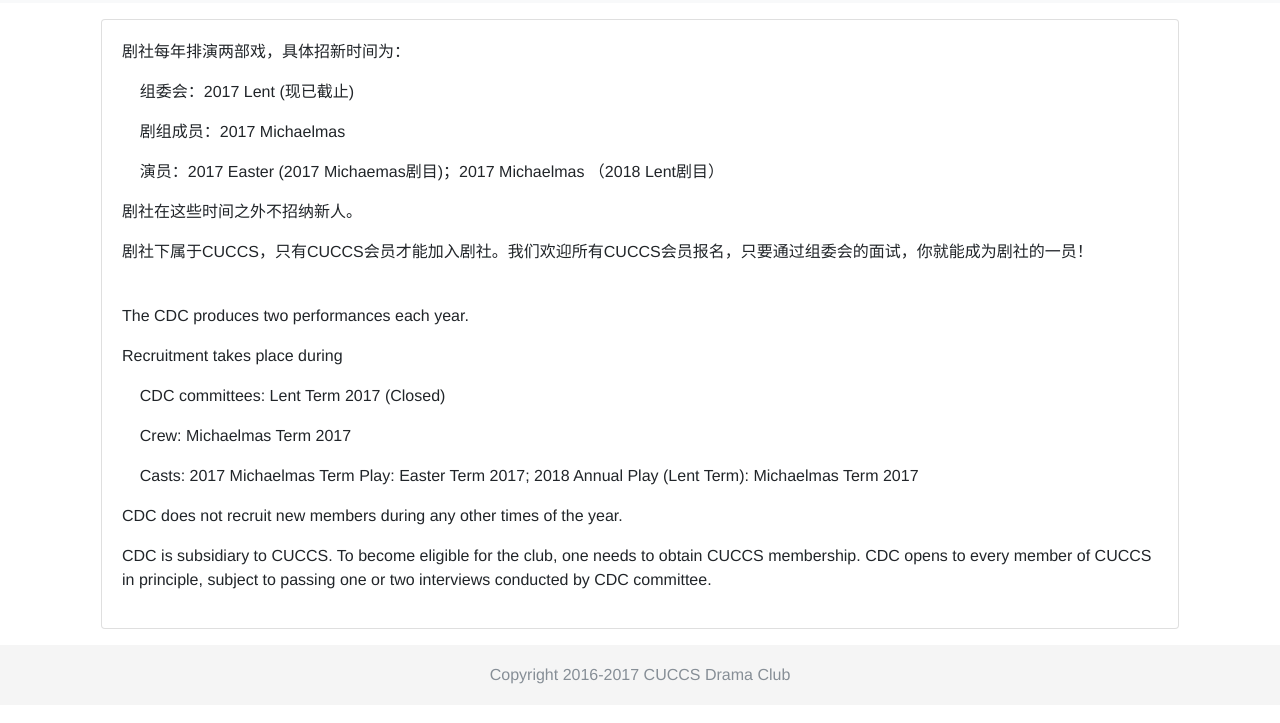
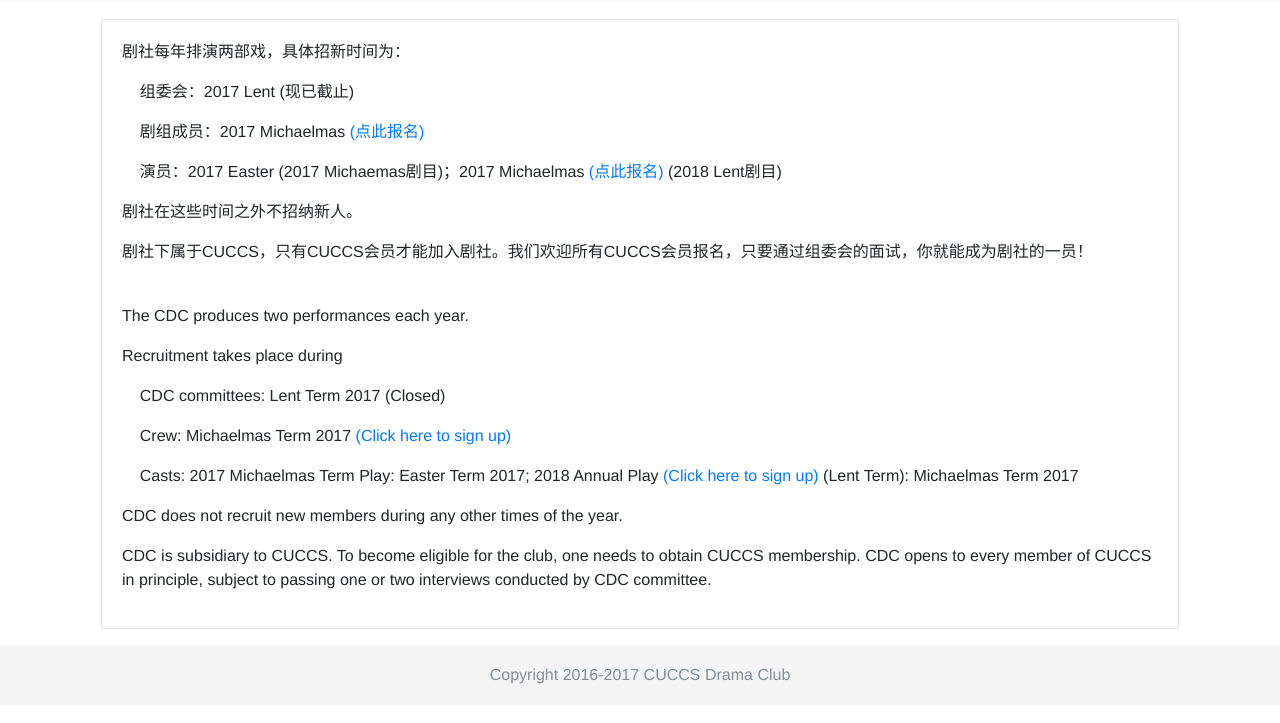
Before and after one commit to huiyaozheng/CUCCSDC_Website, a plain HTML site: page joinus.html in a window 1280 px wide. Shown: the part 77-800 px from the top of the page. Drawn offline with nearby package versions, Linux system fonts and the light colour scheme.

Commit message:
Updated recruitment link

```diff
--- a/joinus.html
+++ b/joinus.html
@@ -54,16 +54,16 @@
             <div class="card-body">
                 <p>剧社每年排演两部戏，具体招新时间为：</p>
                 <p>&nbsp;&nbsp;&nbsp;&nbsp;组委会：2017 Lent (现已截止)</p>
-                <p>&nbsp;&nbsp;&nbsp;&nbsp;剧组成员：2017 Michaelmas</p>
-                <p>&nbsp;&nbsp;&nbsp;&nbsp;演员：2017 Easter (2017 Michaemas剧目)；2017 Michaelmas （2018 Lent剧目）</p>
+                <p>&nbsp;&nbsp;&nbsp;&nbsp;剧组成员：2017 Michaelmas <a href="https://docs.google.com/forms/d/e/1FAIpQLSckPiWhKZiOzuVpGr_mamKOdKaXQv5o7q8nw6upZw4fNalKsg/viewform?usp=sf_link">(点此报名)</a></p>
+                <p>&nbsp;&nbsp;&nbsp;&nbsp;演员：2017 Easter (2017 Michaemas剧目)；2017 Michaelmas <a href="https://docs.google.com/forms/d/e/1FAIpQLSckPiWhKZiOzuVpGr_mamKOdKaXQv5o7q8nw6upZw4fNalKsg/viewform?usp=sf_link">(点此报名)</a> (2018 Lent剧目)</p>
                 <p>剧社在这些时间之外不招纳新人。</p>
                 <p>剧社下属于CUCCS，只有CUCCS会员才能加入剧社。我们欢迎所有CUCCS会员报名，只要通过组委会的面试，你就能成为剧社的一员！</p>
                 <br>
                 <p>The CDC produces two performances each year.</p>
                 <p>Recruitment takes place during</p>
                 <p>&nbsp;&nbsp;&nbsp;&nbsp;CDC committees: Lent Term 2017 (Closed)</p>
-                <p>&nbsp;&nbsp;&nbsp;&nbsp;Crew: Michaelmas Term 2017</p>
-                <p>&nbsp;&nbsp;&nbsp;&nbsp;Casts: 2017 Michaelmas Term Play: Easter Term 2017; 2018 Annual Play (Lent Term):
+                <p>&nbsp;&nbsp;&nbsp;&nbsp;Crew: Michaelmas Term 2017 <a href="https://docs.google.com/forms/d/e/1FAIpQLSckPiWhKZiOzuVpGr_mamKOdKaXQv5o7q8nw6upZw4fNalKsg/viewform?usp=sf_link">(Click here to sign up)</a></p>
+                <p>&nbsp;&nbsp;&nbsp;&nbsp;Casts: 2017 Michaelmas Term Play: Easter Term 2017; 2018 Annual Play <a href="https://docs.google.com/forms/d/e/1FAIpQLSckPiWhKZiOzuVpGr_mamKOdKaXQv5o7q8nw6upZw4fNalKsg/viewform?usp=sf_link">(Click here to sign up)</a> (Lent Term):
                     Michaelmas Term 2017</p>
                 <p>CDC does not recruit new members during any other times of the year.</p>
                 <p>CDC is subsidiary to CUCCS. To become eligible for the club, one needs to obtain CUCCS membership. CDC opens
```
Also changed, not shown: index.html (+3 -3 lines).
